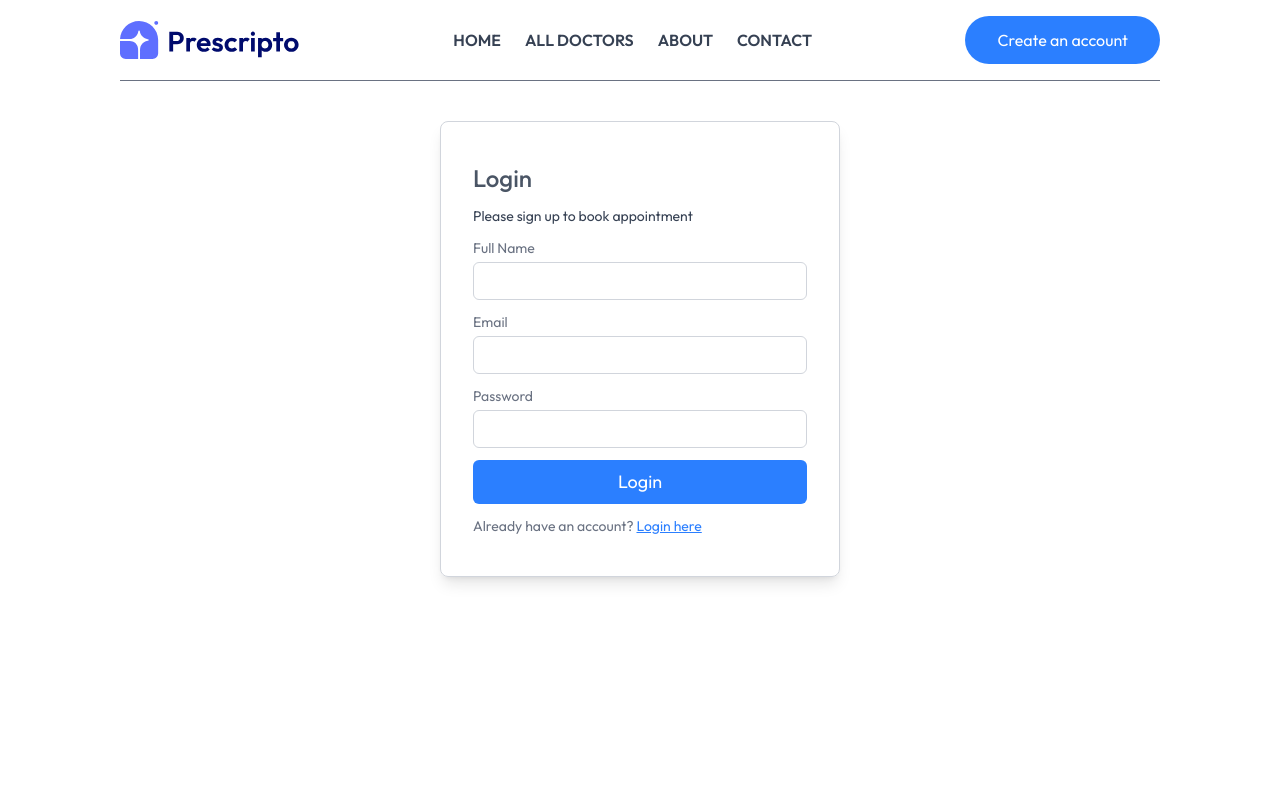
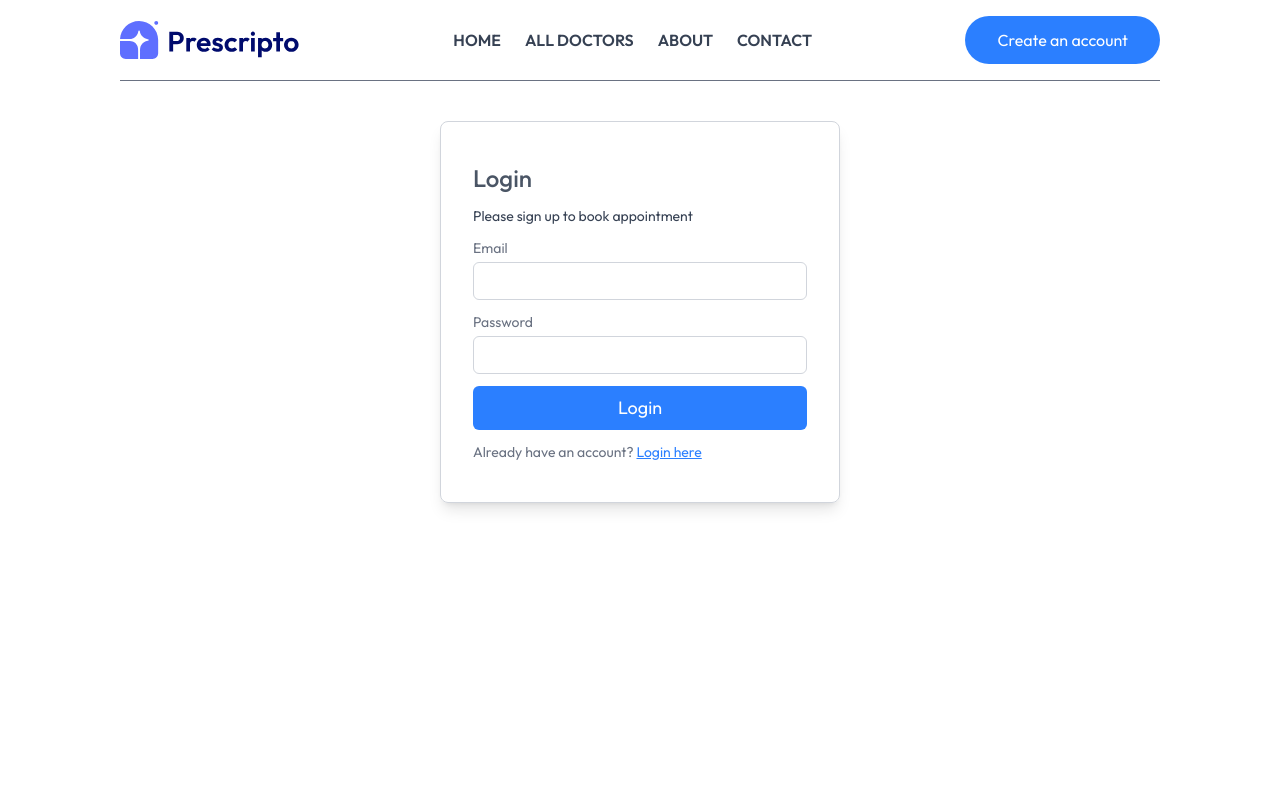
Before and after one commit to IbrahimFullStackWebDev/doctors-appointments-frontend, a React (Vite) app in the folder frontend/: page /login in a window 1280 px wide. Shown: the top 800 px of the page. Built offline with nearby package versions, Linux system fonts and the light colour scheme; the HTML template or start-up script is replaced by a standard one.

Commit message:
fix: change activity on click 'Already have an account'

```diff
--- a/frontend/src/pages/Loign.tsx
+++ b/frontend/src/pages/Loign.tsx
@@ -10,6 +10,7 @@ const Loign = () => {
       <p className="text-sm text-gray-700">
         Please {status === "login" ? "sign up" : "login"} to book appointment
       </p>
+      {status === "sign up" ? (
         <div className="w-full flex flex-col text-start gap-1">
           <label htmlFor="full-name" className="text-gray-500 text-sm">
             Full Name
@@ -20,6 +21,10 @@ const Loign = () => {
             id="full-name"
           />
         </div>
+      ) : (
+        ""
+      )}
+
       <div className="w-full flex flex-col text-start gap-1">
         <label htmlFor="email" className="text-gray-500 text-sm">
           Email
```
Lines whose indentation alone changed are shown as unchanged.
